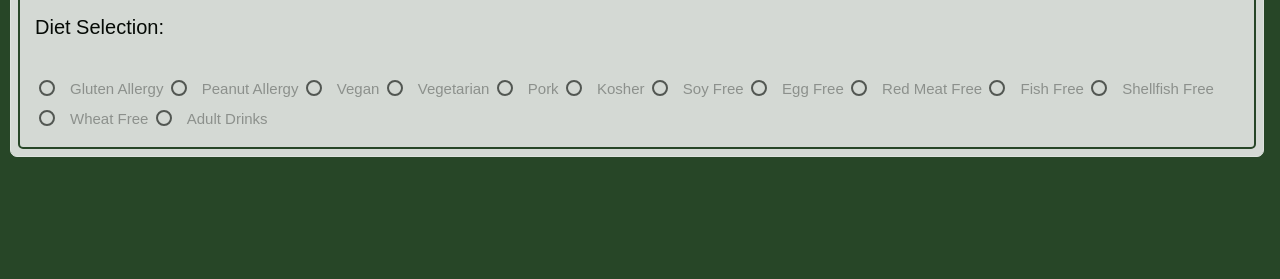
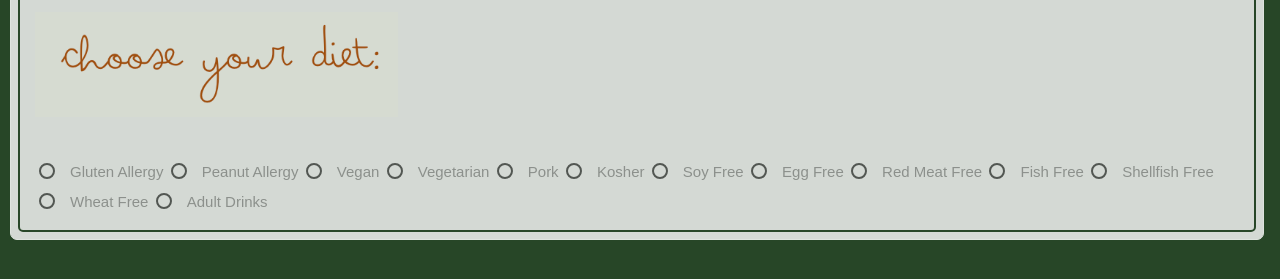
Before and after one commit to celestealexmoore/Foodly, a plain HTML site: page index.html in a window 1280 px wide. Shown: the part 373-652 px from the top of the page. Drawn offline with nearby package versions, Linux system fonts and the light colour scheme.

```diff
--- a/Assets/favorites.js
+++ b/Assets/favorites.js
@@ -6,8 +6,8 @@
 
 favorites.forEach(function(el) {
 
-   var cardEl = document.createElement('div');
-   cardEl.classList.add('card');
+var cardEl = document.createElement('div');
+cardEl.classList.add('card');
 
                 var cardContentEl = document.createElement('div');
                 cardContentEl.classList.add('card-content');
@@ -34,7 +34,6 @@
                 );
                 cardLinkEL.textContent = "Click to view recipe!"
 
-
                 cardEl.appendChild(cardContentEl);
                 cardContentEl.appendChild(cardTitleEl);
                 cardEl.appendChild(cardImageEl);
--- a/Assets/script.js
+++ b/Assets/script.js
@@ -122,8 +122,6 @@
             for (var i = 0; i < data.hits.length; i++) {
 
                 // create card elements
-
-
 
                 //card itself
                 var cardEl = document.createElement('div');
--- a/Assets/styles.css
+++ b/Assets/styles.css
@@ -61,6 +61,11 @@
     font-weight: lighter;
     color: black;
     font-size: 20px;
+}
+
+#dietChoice {
+    width:30%;
+    height: auto;
 }
 
 #bottom-section{
@@ -203,4 +208,14 @@
     .image-2 {
     display: block;
     }
+    /* #dietChoice {
+    } */
+/* ^^^^^^ this is the img text. */
+
+
+    /* #diet-div {
+        display: flex;
+        flex-flow: column nowrap;
+        justify-content: center;
+    } */
 }
--- a/index.html
+++ b/index.html
@@ -30,8 +30,15 @@
 
             <section id="diet-div">
 
-                <form action="diet-selection" value="formHeader" id="form-header"><span>Diet Selection:</span> <br><br>
+                <form action="diet-selection" value="formHeader" id="form-header">
+                    <!-- <span>Diet Selection:</span>  -->
+                    <div>
+                        <img id="dietChoice" src="./Assets/photos/dietChoice.png">
+                    </div>
 
+                    <br>
+
+                    <div>
                         <label>
                             <input value='Gluten Free' name="group1" type="radio" id="glutenAllergy" class="with-gap"/>
                             <span>Gluten Allergy</span>
@@ -84,6 +91,7 @@
                             <input value='drinks' name="group1" type="radio" id="drinks" class="with-gap"/>
                             <span>Adult Drinks</span>
                         </label>
+                    </div>
 
                 </form>
             </section>
```
Also changed, not shown: Assets/photos/dietChoice.png (added). Lines whose indentation alone changed are shown as unchanged.
